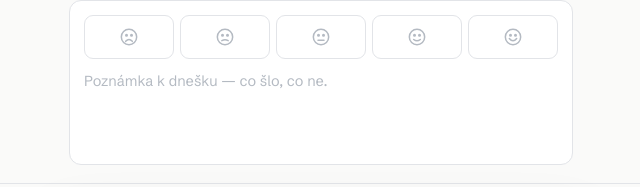
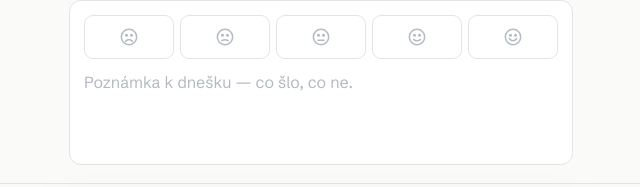
Before and after one commit to DavidTesarik/RealRepeat, a plain HTML site: page index.html in a window 1280 px wide. Shown: the part 550-737 px from the top of the page, 319-959 px from the left. Drawn offline with Linux system fonts and the light colour scheme.

Commit message:
Update index.html

```diff
--- a/index.html
+++ b/index.html
@@ -2,7 +2,7 @@
 <html lang="cs">
 <head>
 <meta charset="utf-8">
-<meta name="viewport" content="width=device-width,initial-scale=1,viewport-fit=cover">
+<meta name="viewport" content="width=device-width,initial-scale=1,maximum-scale=1,minimum-scale=1,user-scalable=no,viewport-fit=cover">
 <meta name="description" content="Deník denních rutin se sériemi, statistikami a připomínkami.">
 <title>Repeat</title>
 <style>
@@ -97,11 +97,18 @@
 }
 
 *{box-sizing:border-box;}
-html{-webkit-text-size-adjust:100%;}
+html{
+  -webkit-text-size-adjust:100%;
+  overflow-x:hidden;
+  touch-action:pan-y;
+  overscroll-behavior-y:contain;
+}
 body{
   margin:0;background:var(--bg);color:var(--fg);
   font-family:var(--f-ui);font-size:15.5px;line-height:1.5;letter-spacing:-.005em;
   -webkit-font-smoothing:antialiased;min-height:100vh;overflow-x:hidden;
+  touch-action:pan-y;
+  overscroll-behavior-y:contain;
 }
 button,input,select,textarea{font:inherit;color:inherit;}
 button{background:none;border:none;padding:0;cursor:pointer;}
@@ -227,7 +234,7 @@ button{background:none;border:none;padding:0;cursor:pointer;}
 .mood.on svg{color:var(--bg);}
 .journal textarea{
   width:100%;min-height:74px;resize:none;background:transparent;border:none;padding:0;
-  font-size:14.5px;line-height:1.55;color:var(--fg);
+  font-size:16px;line-height:1.55;color:var(--fg);
 }
 .journal textarea:focus{outline:none;}
 .journal textarea::placeholder{color:var(--fg-4);}
@@ -299,7 +306,7 @@ button{background:none;border:none;padding:0;cursor:pointer;}
 .field > .label{display:block;margin-bottom:8px;}
 .input{
   width:100%;background:var(--surface);border:1px solid var(--line-2);border-radius:var(--r-sm);
-  padding:11px 12px;font-size:15px;color:var(--fg);
+  padding:11px 12px;font-size:16px;color:var(--fg);
 }
 .input::placeholder{color:var(--fg-4);}
 .input:focus{outline:none;border-color:var(--fg-3);}
```
